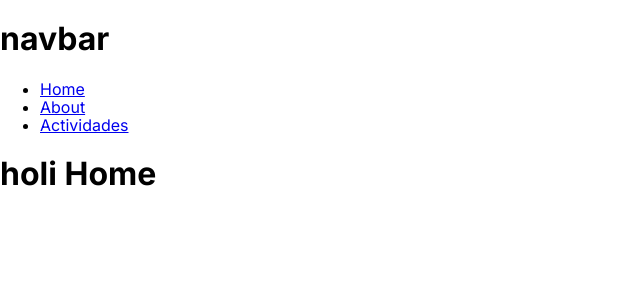
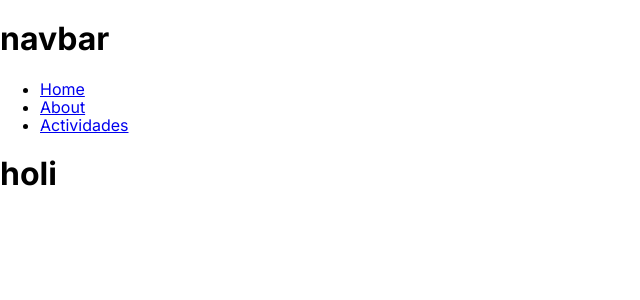
Before and after one commit to ddrosado/MightyMonkeyPF, a Next.js app in the folder client/: page / in a window 1280 px wide. Shown: the top 300 px of the page, without its empty margins (0-640 px from the left). Built offline with nearby package versions, Linux system fonts and the light colour scheme.

Commit message:
components

```diff
--- a/client/app/page.jsx
+++ b/client/app/page.jsx
@@ -1,8 +1,6 @@
 
 export default function Home() {
   return (
-    <div>
-      <h1>holi Home</h1>
-    </div>
+    <h1>holi</h1>
   )
 }
```
